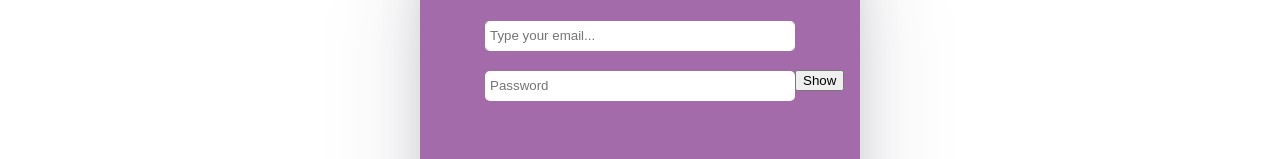
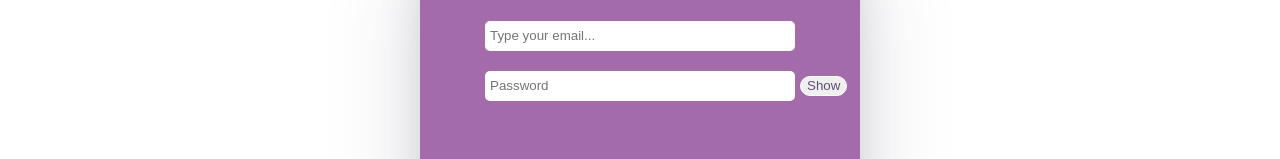
Before and after one commit to jdhaisne/escape-game, a React (Vite) app: page /login in a window 1280 px wide. Shown: the part 307-466 px from the top of the page. Built offline with nearby package versions, Linux system fonts and the light colour scheme.

Commit message:
stylisation history v1

```diff
--- a/src/App.scss
+++ b/src/App.scss
@@ -43,26 +43,37 @@ input {
   gap: 15px;
   justify-content: flex-start;
   padding: 20px;
+
   &__title {
-    font-size: 2rem;
+    text-transform: uppercase;
+    font-weight: 600;
+    font-size: 3rem;
   }
+
   & table {
     font-size: 1.5rem;
   }
+
   & th {
-    border: 1px solid black;
+    border-bottom: 1px solid $secondary-colors;
+    padding: 5px;
   }
+
   & thead th {
     background-color: $secondary-colors;
     color: white;
     font-size: 2rem;
     text-transform: uppercase;
   }
+
+  & tr:nth-child(even) {
+    background-color: #d8cce9;
+  }
+
 }
 
 
-.ERoomPage-container
-{
+.ERoomPage-container {
   display: flex;
   flex-direction: column;
   justify-content: center;
--- a/src/components/footer/style.scss
+++ b/src/components/footer/style.scss
@@ -9,19 +9,23 @@ $secondary-colors: #5F4C78;
     flex-wrap: wrap;
     margin: 0px 5px;
   }
+
   &__logo {
     background-size: contain;
     height: 35px;
     width: 35px;
     margin: 0px 5px;
+
     &--twitter {
-background-image: url(./img/twitter.png);
+      background-image: url(../public/img/twitter.png);
     }
+
     &--facebook {
-    background-image: url(./img/facebook.png);
+      background-image: url(../public/img/facebook.png);
     }
+
     &--instagram {
-        background-image: url(./img/instagram.png);
+      background-image: url(../public/img/instagram.png);
     }
   }
 }
@@ -36,11 +40,13 @@ background-image: url(./img/twitter.png);
   height: 100px;
   width: 100%;
   align-items: center;
+
   &__section {
     color: #FFF;
     font-family: 'Lucida Sans', 'Lucida Sans Regular', 'Lucida Grande', 'Lucida Sans Unicode', Geneva, Verdana, sans-serif;
     padding: 10px 0px;
     font-size: 12px;
+
     &>p {
       margin: 5px 0px;
     }
--- a/src/components/login-register/ESubscribeForm.tsx
+++ b/src/components/login-register/ESubscribeForm.tsx
@@ -43,8 +43,7 @@ export const ESubscribeForm = ({ className }: { className?: string }) => {
 
     const formData = registerData;
 
-    if (Object.values(errors).every((error) => error === ""))
-    {
+    if (Object.values(errors).every((error) => error === "")) {
       const payload = {
         firstname: formData.firstname,
         lastname: formData.lastname,
@@ -56,7 +55,7 @@ export const ESubscribeForm = ({ className }: { className?: string }) => {
       try {
         await API.Post("auth/register", payload);
         setRedirectToLogin(true);
-      } catch (e : any ) {
+      } catch (e: any) {
         logger.error(`Error registering user: ${e}`);
       }
     } else {
--- a/src/components/login-register/style.scss
+++ b/src/components/login-register/style.scss
@@ -1,5 +1,3 @@
-
-
 $primary-colors: #876BAB;
 $secondary-colors: #5F4C78;
 
@@ -7,19 +5,19 @@ $secondary-colors: #5F4C78;
 
 // used to reset the tab target :
 .target {
-    background-color: #876BAB;
+  background-color: #876BAB;
 }
 
 // when login tab is selected :
 .target-login {
-    background-color: #a46bab;
-    padding: 0 2rem;
+  background-color: #a46bab;
+  padding: 0 2rem;
 }
 
 // when register tab is selected :
 .target-register {
-    background-color: #a46bab;
-    padding: 0 2rem;
+  background-color: #a46bab;
+  padding: 0 2rem;
 }
 
 .login__button {
@@ -119,15 +117,19 @@ $secondary-colors: #5F4C78;
   }
 }
 
-.form-register-password
-{
+.form-register-password {
   position: absolute;
   display: flex;
   align-items: center;
   justify-content: space-around;
 }
 
-.password-toggle
-{
-  margin-top: -1rem;
+.password-toggle {
+  // margin-top: -1rem;
+  height: 2rem;
+  color: #5F4C78;
+  border-radius: 10px;
+  font-weight: 500;
+  border: 1px solid #FFF;
+  margin-left: 0.5rem;
 }
```
Lines whose indentation alone changed are shown as unchanged.
